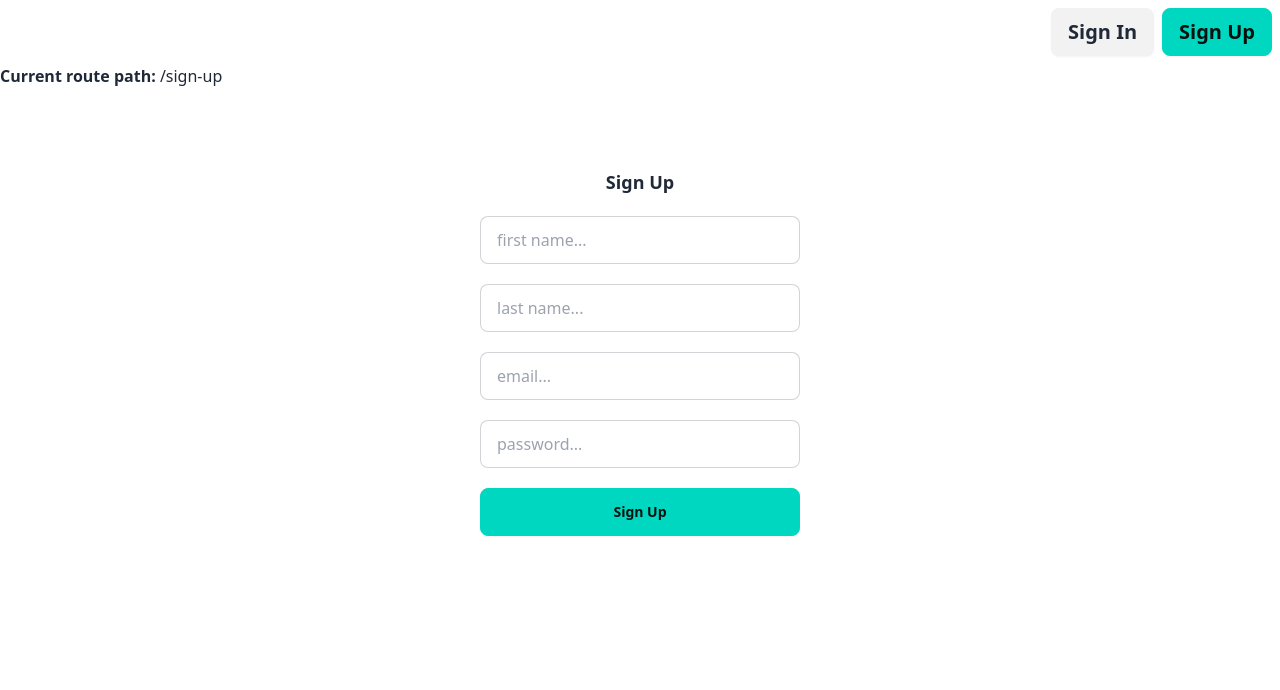
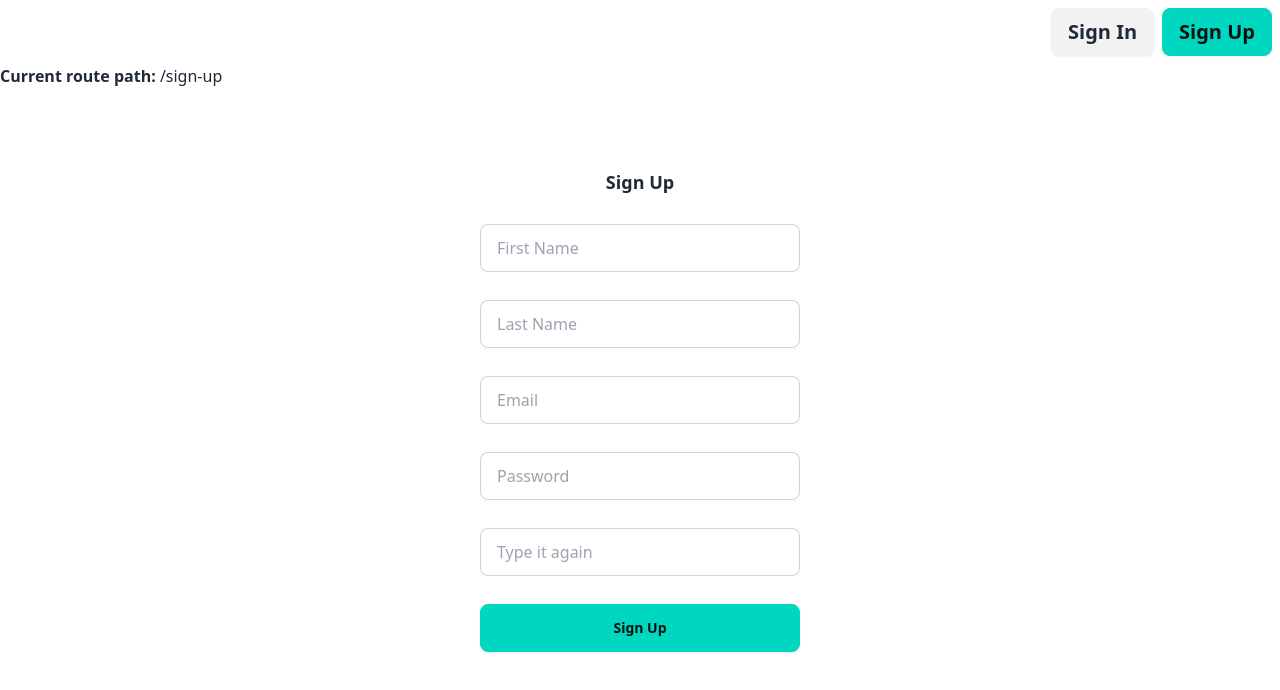
Before and after one commit to EugenyGorshkov/todo-aplication, a Vue app: page /sign-up in a window 1280 px wide. Shown: the top 690 px of the page. Built offline with nearby package versions, Linux system fonts and the light colour scheme.

Commit message:
feat: добавление валидации для sign up

```diff
--- a/package.json
+++ b/package.json
@@ -9,8 +9,10 @@
     "preview": "vite preview"
   },
   "dependencies": {
+    "vee-validate": "^4.12.7",
     "vue": "^3.4.21",
-    "vue-router": "^4.3.2"
+    "vue-router": "^4.3.2",
+    "yup": "^1.4.0"
   },
   "devDependencies": {
     "@vitejs/plugin-vue": "^5.0.4",
--- a/src/components/sign-in.vue
+++ b/src/components/sign-in.vue
@@ -1,6 +1,6 @@
 <template>
     <div class="container mx-auto">
-        <form class="flex flex-col max-w-xs mx-auto mt-20 gap-5">
+        <form class="flex flex-col max-w-xs mx-auto mt-20 gap-7">
             <h2 class="text-center font-bold text-lg">Sign In</h2>
             <input type="text" name="" id="" className="input input-bordered w-full max-w-xs" placeholder="email...">
             <input type="password" name="" id="" className="input input-bordered w-full max-w-xs"
--- a/src/components/sign-up.vue
+++ /dev/null
@@ -1,22 +0,0 @@
-<template>
-    <div class="container mx-auto">
-        <form class="flex flex-col max-w-xs mx-auto mt-20 gap-5">
-            <h2 class="text-center font-bold text-lg">Sign Up</h2>
-            <input type="text" name="" id="" className="input input-bordered w-full max-w-xs"
-                placeholder="first name...">
-            <input type="text" name="" id="" className="input input-bordered w-full max-w-xs"
-                placeholder="last name...">
-            <input type="text" name="" id="" className="input input-bordered w-full max-w-xs" placeholder="email...">
-            <input type="text" name="" id="" className="input input-bordered w-full max-w-xs" placeholder="password...">
-            <button className="btn btn-accent">Sign Up</button>
-        </form>
-    </div>
-</template>
-
-<script lang="ts">
-import { defineComponent } from 'vue';
-
-export default defineComponent({
-    name: "SignUp",
-});
-</script>
--- /dev/null
+++ b/src/components/signup/sign-up.vue
@@ -0,0 +1,58 @@
+<template>
+    <div class="container mx-auto">
+        <Form class="flex flex-col max-w-xs mx-auto mt-20 gap-7" @submit="onSubmit" :validation-schema="schema">
+            <h2 class="text-center font-bold text-lg">Sign Up</h2>
+            <TextInput name="first_name" type="text" label="First Name" placeholder="First Name"
+                success-message="Nice to meet you!" />
+            <TextInput name="last_name" type="text" label="Last Name" placeholder="Last Name"
+                success-message="Nice to meet you!" />
+            <TextInput name="email" type="email" label="Email" placeholder="Email"
+                success-message="Got it, we won't spam you!" />
+            <TextInput name="password" type="password" label="Password" placeholder="Password"
+                success-message="Nice and secure!" />
+            <TextInput name="confirm_password" type="password" label="Password" placeholder="Type it again"
+                success-message="Glad you remembered it!" />
+            <button className="btn btn-accent" type="submit">Sign Up</button>
+        </Form>
+    </div>
+</template>
+
+<script setup lang="ts">
+import { defineComponent } from 'vue';
+import { Form } from 'vee-validate';
+import TextInput from "./text-input.vue"
+import * as Yup from 'yup';
+
+
+
+const schema = Yup.object().shape({
+    first_name: Yup.string().min(3).required().label('First name'),
+    last_name: Yup.string().min(3).required().label('Last name'),
+    email: Yup.string().email().required().label('Email'),
+    password: Yup.string().min(6).matches(/[!"`'#%&,:;<>=@{}~\$\(\)\*\+\/\\\?\[\]\^\|]+/, 'password must be contain spec symbol').matches(/[A-Z]/, "password must contain at least one capital letter").required().label('Password'),
+    confirm_password: Yup.string()
+        .required()
+        .oneOf([Yup.ref('password')], 'Passwords do not match'),
+});
+
+function onSubmit(values: any) {
+    alert(JSON.stringify(values, null, 2));
+}
+
+defineComponent({
+    name: "SignUp",
+    components: {
+        Form,
+        TextInput
+    },
+    methods: {
+
+        isRequired(value: string) {
+            if (value && value.trim()) {
+                return true
+            }
+            return "This field is required"
+        }
+    }
+});
+</script>
--- /dev/null
+++ b/src/components/signup/text-input.vue
@@ -0,0 +1,65 @@
+<template>
+    <div class="relative">
+        <input :name="name" :id="name" :type="type" :value="inputValue" :placeholder="placeholder" @input="handleChange"
+            @blur="handleBlur" class="input input-bordered w-full max-w-xs"
+            :class="{ 'input-error': !!errorMessage, 'input-success': meta.valid }" />
+
+        <p class="absolute bottom-[-1.5em] left-0 m-0 text-sm" v-show="errorMessage || meta.valid"
+            :class="{ 'text-error': !!errorMessage, 'text-success': meta.valid }">
+            {{ errorMessage || successMessage }}
+        </p>
+    </div>
+</template>
+
+<script setup lang="ts">
+import { defineComponent, toRef } from 'vue';
+import { useField } from 'vee-validate';
+
+const props = defineProps({
+    type: {
+        type: String,
+        default: 'text',
+    },
+    value: {
+        type: String,
+        default: undefined,
+    },
+    name: {
+        type: String,
+        required: true,
+    },
+    label: {
+        type: String,
+        required: true,
+    },
+    successMessage: {
+        type: String,
+        default: '',
+    },
+    placeholder: {
+        type: String,
+        default: '',
+    },
+});
+
+// use `toRef` to create reactive references to `name` prop which is passed to `useField`
+// this is important because vee-validte needs to know if the field name changes
+// https://vee-validate.logaretm.com/v4/guide/composition-api/caveats
+const name = toRef(props, 'name');
+
+// we don't provide any rules here because we are using form-level validation
+// https://vee-validate.logaretm.com/v4/guide/validation#form-level-validation
+const {
+    value: inputValue,
+    errorMessage,
+    handleBlur,
+    handleChange,
+    meta,
+} = useField(name, undefined, {
+    initialValue: props.value,
+});
+
+defineComponent({
+    name: "TextInput"
+})
+</script>
```
Also changed, not shown: src/routes/router.ts (+8 -8 lines), 1 other file (tests, documents, lock files or other folders).
